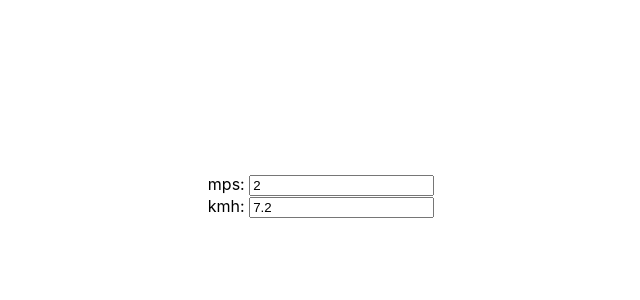
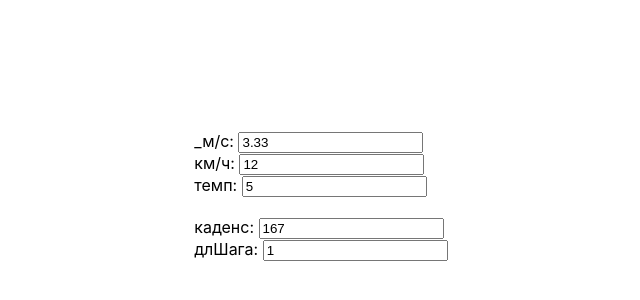
Before and after one commit to ZarNizza/sandbox, a React (Create React App) app: page / in a window 1280 px wide. Shown: the part 204-504 px from the top of the page, without its empty margins (319-959 px from the left). Built offline with nearby package versions, Linux system fonts and the light colour scheme.

Commit message:
runCalc - draft OK

```diff
--- a/src/ABC.js
+++ b/src/ABC.js
@@ -1,13 +1,50 @@
-import { useState } from "react";
+//import { useRef } from "react/cjs/react.development";
+import { useReducer} from "react";
 
-export function ABC() {
-const [speed, setSpeed] = useState(2);
-const kSpeed = speed *3600/1000;
 
-    return (
+function rCalc(state, action) {
+    switch (action.type) {
+        case "mSpeed": {
+            const kSpeed = isFinite(Math.round(action.value *3600/10)/100) ? Math.round(action.value *3600/10)/100 : 0;
+            const pace = isFinite(Math.round(6000/kSpeed)/100) ? Math.round(6000/kSpeed)/100 : 0;
+            const strLength = isFinite(Math.round(kSpeed*100000/(state.cadense*60))/100) ? Math.round(kSpeed*100000/(state.cadense*60))/100 : 0;
+            return {...state, mSpeed:action.value, kSpeed:kSpeed, pace:pace, strLength:strLength, };}
+        case "kSpeed": {
+            const mSpeed = isFinite(Math.round(action.value *100/36)/10) ? Math.round(action.value *100/36)/10 : 0;
+            const pace = isFinite(Math.round(600/action.value)/10) ? Math.round(600/action.value)/10 : 0;
+            const strLength = isFinite(Math.round(action.value*10000/(state.cadense*60))/10) ? Math.round(action.value*10000/(state.cadense*60))/10 : 0;
+            return {...state, mSpeed:mSpeed, kSpeed:action.value, pace:pace, strLength:strLength, };}
+        case "pace": {
+            const kSpeed = isFinite(Math.round(600/action.value)/10) ? Math.round(600/action.value)/10 : 0;
+            const mSpeed = isFinite(Math.round(kSpeed *100/36)/10) ? Math.round(kSpeed *100/36)/10 : 0;
+            const strLength = isFinite(Math.round(kSpeed*10000/(state.cadense*60))/10) ? Math.round(kSpeed*10000/(state.cadense*60))/10 : 0;
+            return {...state, mSpeed:mSpeed, kSpeed:kSpeed, pace:action.value, strLength:strLength, };}
+        case "cadense": {
+            const kSpeed = isFinite(Math.round(action.value * state.strLength *6/10)/10) ? Math.round(action.value * state.strLength *6/10)/10 : 0;
+            const mSpeed = isFinite(Math.round(kSpeed *100/36)/10) ? Math.round(kSpeed *100/36)/10 : 0;
+            const pace = isFinite(Math.round(600/kSpeed)/10) ? Math.round(600/kSpeed)/10 : 0;
+            return {...state, mSpeed:mSpeed, kSpeed:kSpeed, pace:pace , cadense:action.value, };}
+        case "strLength": {
+            const kSpeed = isFinite(Math.round(action.value * state.cadense *6/10)/10) ? Math.round(action.value * state.cadense *6/10)/10 : 0;
+            const mSpeed = isFinite(Math.round(kSpeed *100/36)/10) ? Math.round(kSpeed *100/36)/10 : 0;
+            const pace = isFinite(Math.round(600/kSpeed)/10) ? Math.round(600/kSpeed)/10 : 0;
+            return {...state, mSpeed:mSpeed, kSpeed:kSpeed, pace:pace , strLength:action.value, };}
+        default: return {state}
+    }
+    }
+
+
+export function RunCalc() {
+const [state, dispatch] = useReducer(rCalc, {value:0, mSpeed:3.33, kSpeed:12, pace:5, cadense:167, strLength:1});
+
+return (
         <>
-        <div>mps: <input id="mpsSpeed" value={speed} onChange={event => setSpeed(event.target.value)} /> </div>
-        <div>kmh: <input id="kmhSpeed" value={kSpeed} /> </div>
+        <div>_м/с: <input id="mSpeed" value={state.mSpeed} onChange={(event) => {dispatch({type:"mSpeed", value:event.target.value})}} type="text" maxlength="4" /> </div>
+        <div>км/ч: <input id="kSpeed" value={state.kSpeed} onChange={(event) => {dispatch({type:"kSpeed", value:event.target.value})}} type="text" maxlength="4" /> </div>
+        <div>темп: <input id="pace" value={state.pace} onChange={(event) => {dispatch({type:"pace", value:event.target.value})}} type="text" maxlength="4" /> </div>
+        <br/>
+        <div>каденс: <input id="cadense" value={state.cadense} onChange={(event) => {dispatch({type:"cadense", value:event.target.value})}} type="text" maxlength="4" /> </div>
+        <div>длШага: <input id="strLength" value={state.strLength} onChange={(event) => {dispatch({type:"strLength", value:event.target.value})}} type="text" maxlength="4" /> </div>
         </>
     )
 }
--- a/src/index.js
+++ b/src/index.js
@@ -8,7 +8,7 @@ import "./index.css";
 // import { FunctionUseState, ClassThisState } from "./UseEffectTest";
 //import {UseReducerTest, UseReducerTest2} from "./UseReducerTest";
 //import { UseReduserCounter } from "./UseReduserCounter";
-import { ABC } from "./ABC";
+import { RunCalc } from "./ABC";
 
 ReactDOM.render(
   <React.StrictMode>
@@ -21,7 +21,7 @@ ReactDOM.render(
         {/* <FunctionUseState /><ClassThisState /> */}
         {/* <UseReducerTest /><UseReducerTest2 /> */}
         {/* <UseReduserCounter /> */}
-        <ABC />
+        <RunCalc />
       </div>
     </div>
   </React.StrictMode>,
```
